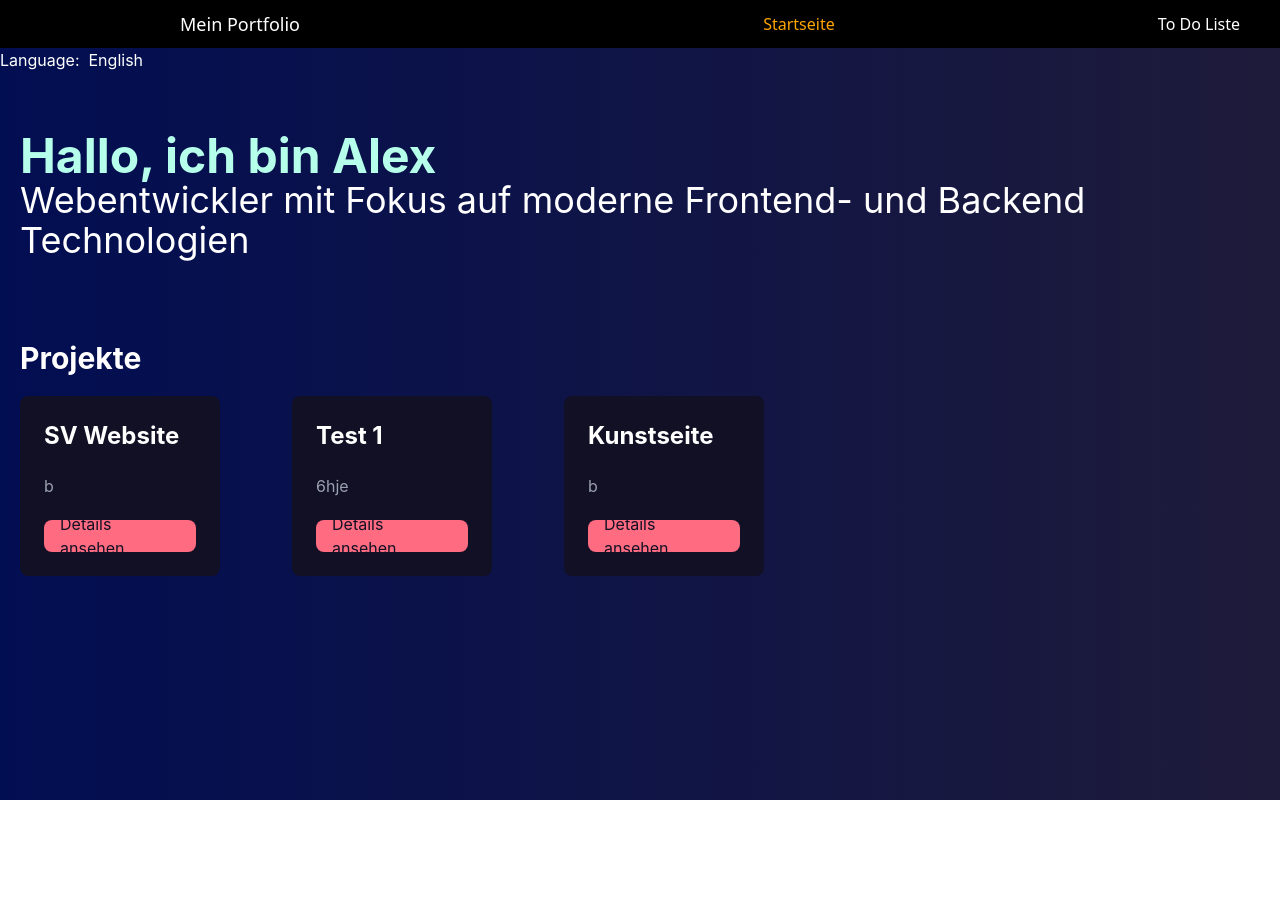
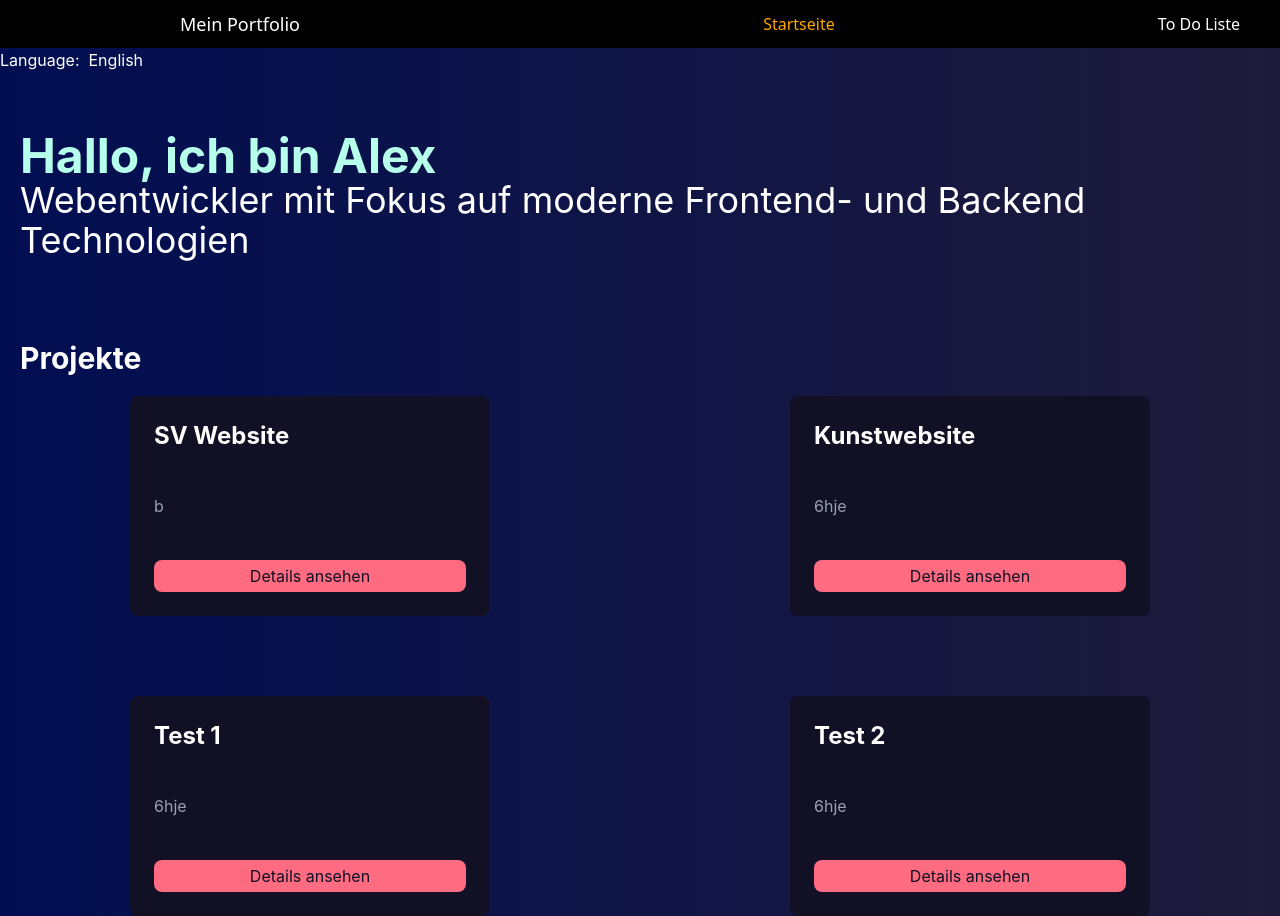
Before and after one commit to AlexDerAndros/MEINpORTFOLIO, a React (Vite) app in the folder MeinPortFolio/: page / in a window 1280 px wide. Before the commit the page ends 800 px from the top, so only its background shows below. Built offline with nearby package versions, Linux system fonts and the light colour scheme.

Commit message:
Tag 17 Gsap Timeline

```diff
--- a/MeinPortFolio/src/App.jsx
+++ b/MeinPortFolio/src/App.jsx
@@ -18,7 +18,8 @@ const Button = ({value,click, customStyle}) => {
       {value}
     </div>
   );
-}
+};
+
 export default function App() {
   const[value, setValue] = useState('');
   const location = useLocation();
@@ -101,11 +102,19 @@ export default function App() {
 }
 
 function Startseite() {
+  const tl = gsap.timeline({ repeat: 0 });
+
+  const card = useRef(null);
+  const card1 = useRef(null);
+  const card2 = useRef(null);
+  const card3 = useRef(null);
+
+
   const nothing = () => {
   };
-  const Card = ({project, des}) => {
+  const Card = ({project, des, ca}) => {
     return (
-      <div className="w-50 h-45 rounded-lg bg bg-cardBg p-6 font-text flex flex-col items-left justify-between">
+      <div ref={ca} className="w-50 md:w-90 h-45 md:h-55 rounded-lg bg bg-cardBg p-6 font-text flex flex-col items-left justify-between">
          <span className="text-2xl font-bold">
            {project}
          </span>
@@ -115,11 +124,20 @@ function Startseite() {
         <Button value={"Details ansehen"} click={nothing} customStyle={"h-8 w-full"}/>
       </div>
     );
-  }
+  };
+  const animationCard = () => {
+     tl.fromTo(card.current, {x:-550}, {x:0, duration: 1});
+     tl.fromTo(card1.current, {x:550}, {x:0, duration: 2});
+     tl.fromTo(card2.current, {x:-550}, {x:0, duration: 1}, ">-3");
+     tl.fromTo(card3.current, {x:550}, {x:0, duration: 2}, ">0");
+
+    };
   useEffect(() => {
-  }, []);
+    animationCard();
+  }, [tl]);
+
    return (
-    <div className="flex flex-col items-left justify-center w-full mt-15 font-text px-5 ">
+    <div className="flex flex-col items-left justify-center w-full mt-15 font-text px-5 overflow-x-hidden ">
        <span className="text-5xl font-bold text-mainColor">
           Hallo, ich bin Alex
        </span>
@@ -129,10 +147,12 @@ function Startseite() {
        <span className="text-3xl mt-20 mb-5 font-bold">
         Projekte
        </span>
-       <div className="w-full grid grid-cols-[repeat(auto-fill,minmax(150px,1fr))] gap-5 md:gap-30">
-         <Card project="SV Website" des="b" />
-         <Card project="Test 1" des="6hje" />
-         <Card project="Kunstseite" des="b" />
+       <div className="w-full grid grid-cols-[repeat(auto-fill,minmax(200px,1fr))]
+       md:grid-cols-[repeat(auto-fill,minmax(500px,1fr))]  gap-5 md:gap-20 place-items-center">
+         <Card project="SV Website" des="b" ca={card}/>
+         <Card project="Kunstwebsite" des="6hje" ca={card1} />
+         <Card project="Test 1" des="6hje" ca={card2} />
+         <Card project="Test 2" des="6hje" ca={card3} />
        </div>
 
 
```
